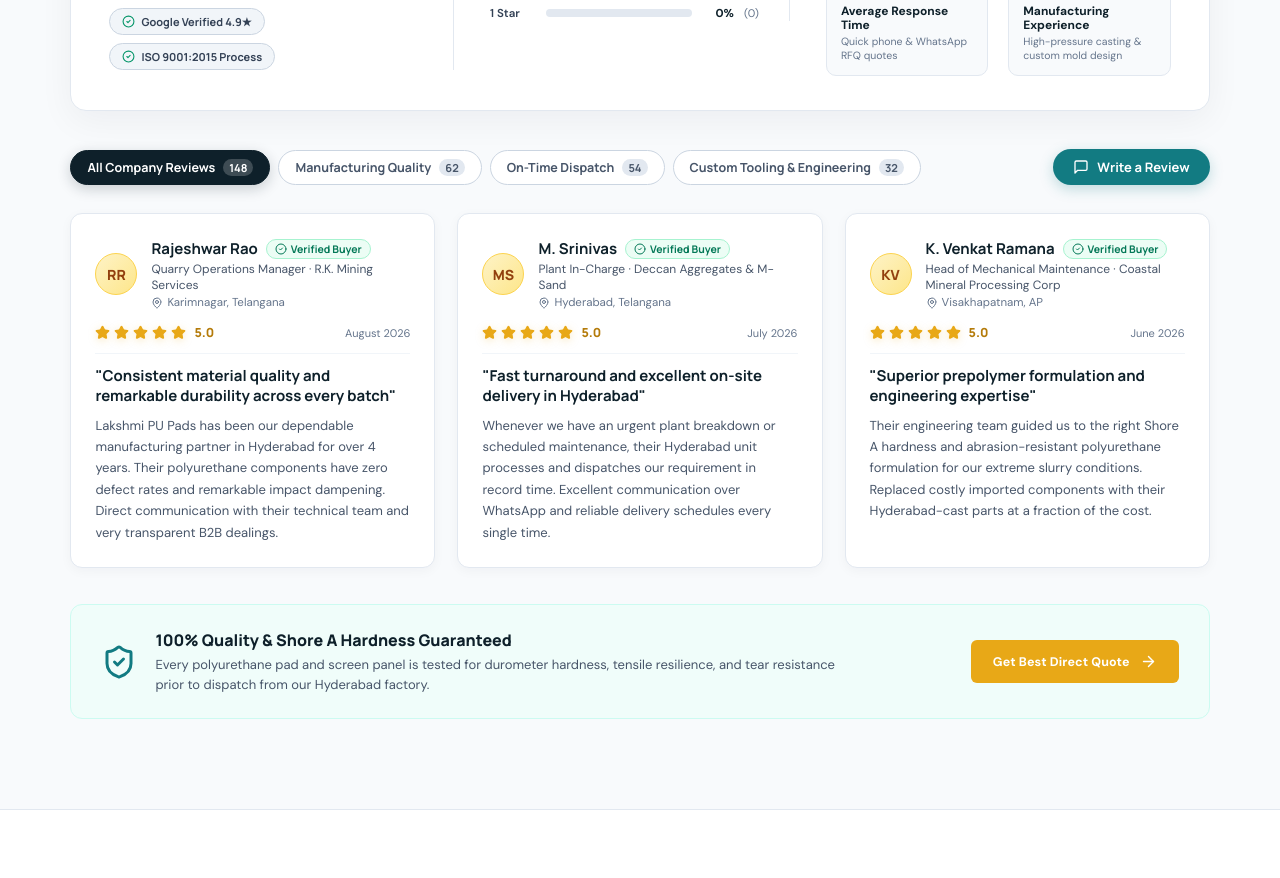
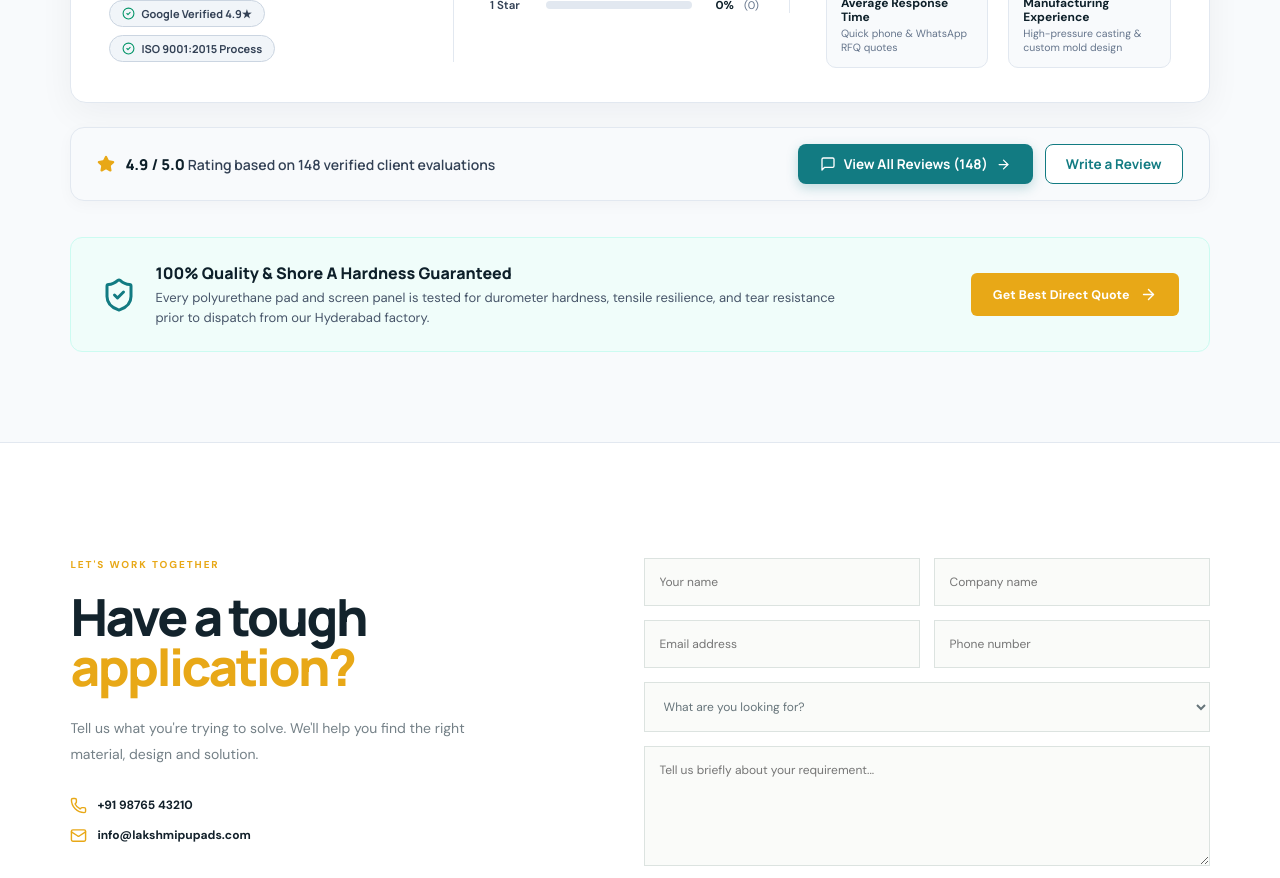
Before and after one commit to bharath7981/Company_website, a React (Vite) app: page / in a window 1280 px wide. Shown: the part 3200-4078 px from the top of the page. Built offline with nearby package versions, Linux system fonts and the light colour scheme.

Commit message:
feat: show ratings only on main UI with View All Reviews modal

```diff
--- a/src/main.jsx
+++ b/src/main.jsx
@@ -383,27 +383,14 @@
 ];
 
 function CompanyRatings({ onSelectContact, onOpenReviewModal }) {
-  const [activeFilter, setActiveFilter] = useState("All");
-
-  const categories = [
-    { label: "All Company Reviews", count: 148, value: "All" },
-    { label: "Manufacturing Quality", count: 62, value: "Quality" },
-    { label: "On-Time Dispatch", count: 54, value: "Delivery" },
-    { label: "Custom Tooling & Engineering", count: 32, value: "Tooling" }
-  ];
-
-  const filteredReviews = activeFilter === "All"
-    ? companyReviews
-    : companyReviews.filter(r => r.aspect === activeFilter);
-
-  const visibleReviews = filteredReviews.slice(0, 3);
+  const [allReviewsOpen, setAllReviewsOpen] = useState(false);
 
   return (
     <section id="ratings" className="company-ratings-section">
-      <div className="section-head compact" style={{ marginBottom: "40px" }}>
+      <div className="section-head compact" style={{ marginBottom: "32px" }}>
         <div>
           <div className="eyebrow">
-            <span></span> VERIFIED COMPANY RATINGS & REVIEWS
+            <span></span> VERIFIED COMPANY RATINGS
           </div>
           <h2>
             Trusted by Heavy Industry<br />
@@ -411,7 +398,7 @@
           </h2>
         </div>
         <p>
-          Read verified client reviews on our manufacturing standards, custom polyurethane casting quality, dispatch speed, and B2B support.
+          Quality, durability, and dispatch benchmarks verified across 148+ industrial clients, quarries, and engineering plants.
         </p>
       </div>
 
@@ -503,9 +490,103 @@
         </div>
       </div>
 
-      {/* Filter Chips & Action Bar */}
-      <div className="ratings-filter-bar">
-        <div className="ratings-filter-tabs">
+      {/* Ratings Action Bar (Short & Sweet on Main UI) */}
+      <div className="ratings-summary-action-bar">
+        <div className="ratings-summary-text">
+          <Star size={18} fill="#E8A817" color="#E8A817" />
+          <span><strong>4.9 / 5.0</strong> Rating based on 148 verified client evaluations</span>
+        </div>
+        <div className="ratings-action-btns">
+          <button
+            type="button"
+            className="view-all-reviews-btn"
+            onClick={() => setAllReviewsOpen(true)}
+          >
+            <MessageSquare size={16} /> View All Reviews (148) <ArrowRight size={15} />
+          </button>
+          <button
+            type="button"
+            className="write-review-outline-btn"
+            onClick={onOpenReviewModal}
+          >
+            Write a Review
+          </button>
+        </div>
+      </div>
+
+      {/* Bottom Guarantee Banner */}
+      <div className="ratings-guarantee-banner">
+        <div className="guarantee-left">
+          <ShieldCheck size={36} className="guarantee-icon" />
+          <div>
+            <h4>100% Quality & Shore A Hardness Guaranteed</h4>
+            <p>Every polyurethane pad and screen panel is tested for durometer hardness, tensile resilience, and tear resistance prior to dispatch from our Hyderabad factory.</p>
+          </div>
+        </div>
+        <div className="guarantee-actions">
+          <button
+            type="button"
+            className="primary-btn"
+            onClick={() => onSelectContact(null)}
+          >
+            Get Best Direct Quote <ArrowRight size={17} />
+          </button>
+        </div>
+      </div>
+
+      {/* View All Reviews Modal */}
+      <AllReviewsModal
+        isOpen={allReviewsOpen}
+        onClose={() => setAllReviewsOpen(false)}
+        onOpenWriteReview={() => {
+          setAllReviewsOpen(false);
+          onOpenReviewModal();
+        }}
+      />
+    </section>
+  );
+}
+
+function AllReviewsModal({ isOpen, onClose, onOpenWriteReview }) {
+  const [activeFilter, setActiveFilter] = useState("All");
+
+  if (!isOpen) return null;
+
+  const categories = [
+    { label: "All Company Reviews", count: 148, value: "All" },
+    { label: "Manufacturing Quality", count: 62, value: "Quality" },
+    { label: "On-Time Dispatch", count: 54, value: "Delivery" },
+    { label: "Custom Tooling & Engineering", count: 32, value: "Tooling" }
+  ];
+
+  const filteredReviews = activeFilter === "All"
+    ? companyReviews
+    : companyReviews.filter(r => r.aspect === activeFilter);
+
+  return (
+    <div className="modal-backdrop" onClick={onClose}>
+      <div className="modal all-reviews-modal" onClick={e => e.stopPropagation()}>
+        <button className="modal-close" onClick={onClose} aria-label="Close modal">
+          <X size={18} />
+        </button>
+
+        <div className="all-reviews-header">
+          <div className="all-reviews-title-col">
+            <div className="eyebrow" style={{ marginBottom: "6px" }}>CLIENT TESTIMONIALS & FEEDBACK</div>
+            <h2>Verified Company Reviews (148)</h2>
+            <p>Read authentic experiences and feedback from industrial buyers, plant managers, and quarry operators.</p>
+          </div>
+          <button
+            type="button"
+            className="write-review-btn"
+            onClick={onOpenWriteReview}
+          >
+            <MessageSquare size={15} /> Write a Review
+          </button>
+        </div>
+
+        {/* Filter Tabs */}
+        <div className="all-reviews-filter-row">
           {categories.map(cat => (
             <button
               key={cat.value}
@@ -519,21 +600,10 @@
           ))}
         </div>
 
-        <div className="ratings-actions-group">
-          <button
-            type="button"
-            className="write-review-btn"
-            onClick={onOpenReviewModal}
-          >
-            <MessageSquare size={16} /> Write a Review
-          </button>
-        </div>
-      </div>
-
-      {/* Review Cards Grid - Single Row */}
-      <div className="reviews-cards-grid">
-        {visibleReviews.map(r => (
-          <article className="review-card" key={r.id}>
+        {/* Reviews List */}
+        <div className="all-reviews-list">
+          {filteredReviews.map(r => (
+            <article className="all-reviews-item" key={r.id}>
               <div className="review-card-header">
                 <div className="reviewer-avatar">
                   {r.author.split(" ").map(n => n[0]).join("").slice(0, 2)}
@@ -573,27 +643,8 @@
             </article>
           ))}
         </div>
-
-      {/* Bottom Guarantee Banner */}
-      <div className="ratings-guarantee-banner">
-        <div className="guarantee-left">
-          <ShieldCheck size={36} className="guarantee-icon" />
-          <div>
-            <h4>100% Quality & Shore A Hardness Guaranteed</h4>
-            <p>Every polyurethane pad and screen panel is tested for durometer hardness, tensile resilience, and tear resistance prior to dispatch from our Hyderabad factory.</p>
-          </div>
-        </div>
-        <div className="guarantee-actions">
-          <button
-            type="button"
-            className="primary-btn"
-            onClick={() => onSelectContact(null)}
-          >
-            Get Best Direct Quote <ArrowRight size={17} />
-          </button>
-        </div>
-      </div>
-    </section>
+      </div>
+    </div>
   );
 }
 
--- a/src/styles.css
+++ b/src/styles.css
@@ -309,42 +309,221 @@
 .pillar-text b{display:block;font-size:12px;color:#0e202a;line-height:1.2;margin-bottom:2px}
 .pillar-text span{display:block;font-size:10.5px;color:#64748b;line-height:1.35}
 
-/* Filter & Action Bar */
-.ratings-filter-bar{display:flex;align-items:center;justify-content:space-between;margin-bottom:28px;gap:16px;flex-wrap:wrap}
-.ratings-filter-tabs{display:flex;gap:8px;flex-wrap:wrap}
-.ratings-tab{background:#ffffff;border:1px solid #cbd5e1;border-radius:24px;padding:8px 16px;font:700 12.5px Manrope;color:#475569;cursor:pointer;transition:.2s;display:inline-flex;align-items:center;gap:8px}
-.ratings-tab:hover{background:#f1f5f9;color:#0e202a;border-color:#94a3b8}
-.ratings-tab.active{background:#0e202a;color:#ffffff;border-color:#0e202a;box-shadow:0 4px 14px rgba(14,32,42,.2)}
-.ratings-tab-badge{background:#e2e8f0;color:#475569;padding:1px 6px;border-radius:10px;font-size:11px}
-.ratings-tab.active .ratings-tab-badge{background:rgba(255,255,255,.2);color:#ffffff}
+/* Ratings Action Bar (Short & Sweet) */
+.ratings-summary-action-bar{
+  display: flex;
+  align-items: center;
+  justify-content: space-between;
+  background: #f8fafc;
+  border: 1.5px solid #e2e8f0;
+  border-radius: 14px;
+  padding: 16px 26px;
+  margin-top: -14px;
+  margin-bottom: 30px;
+  gap: 16px;
+  flex-wrap: wrap;
+  box-shadow: 0 4px 16px rgba(15,23,42,.03);
+}
 
-.write-review-btn{background:#127b82;color:#fff;border:none;border-radius:24px;padding:9px 20px;font:700 13px Manrope;display:inline-flex;align-items:center;gap:8px;cursor:pointer;transition:.2s;box-shadow:0 4px 14px rgba(18,123,130,.25)}
-.write-review-btn:hover{background:#0e6066;transform:translateY(-2px);box-shadow:0 6px 18px rgba(18,123,130,.35)}
+.ratings-summary-text{
+  display: flex;
+  align-items: center;
+  gap: 10px;
+  font: 600 14px Manrope;
+  color: #334155;
+}
 
-/* Reviews Grid */
-.reviews-cards-grid{display:grid;grid-template-columns:repeat(3,1fr);gap:22px}
-@media(max-width:1100px){.reviews-cards-grid{grid-template-columns:repeat(2,1fr)}}
-@media(max-width:680px){.reviews-cards-grid{grid-template-columns:1fr}}
+.ratings-summary-text strong{
+  color: #0e202a;
+  font-weight: 800;
+  font-size: 15px;
+}
 
-.review-card{background:#ffffff;border:1px solid #e2e8f0;border-radius:12px;padding:24px;display:flex;flex-direction:column;transition:.25s ease;box-shadow:0 3px 12px rgba(15,23,42,.04)}
-.review-card:hover{background:#ffffff;border-color:#cbd5e1;transform:translateY(-4px);box-shadow:0 12px 28px rgba(15,23,42,.09)}
+.ratings-action-btns{
+  display: flex;
+  align-items: center;
+  gap: 12px;
+  flex-wrap: wrap;
+}
 
-.review-card-header{display:flex;gap:14px;align-items:center;margin-bottom:14px}
-.reviewer-avatar{width:42px;height:42px;border-radius:50%;background:linear-gradient(135deg,#fef3c7,#fde68a);border:1px solid #fcd34d;color:#92400e;font:800 14px Manrope;display:grid;place-items:center;flex-shrink:0}
+.view-all-reviews-btn{
+  background: #127b82;
+  color: #ffffff;
+  border: none;
+  border-radius: 8px;
+  padding: 11px 22px;
+  font: 700 13.5px Manrope;
+  display: inline-flex;
+  align-items: center;
+  gap: 8px;
+  cursor: pointer;
+  box-shadow: 0 4px 12px rgba(18,123,130,.25);
+  transition: .2s ease;
+}
+
+.view-all-reviews-btn:hover{
+  background: #0d6268;
+  transform: translateY(-2px);
+  box-shadow: 0 6px 18px rgba(18,123,130,.35);
+}
+
+.write-review-outline-btn{
+  background: #ffffff;
+  color: #127b82;
+  border: 1.5px solid #127b82;
+  border-radius: 8px;
+  padding: 10px 20px;
+  font: 700 13.5px Manrope;
+  display: inline-flex;
+  align-items: center;
+  gap: 8px;
+  cursor: pointer;
+  transition: .2s ease;
+}
+
+.write-review-outline-btn:hover{
+  background: #f0fdfa;
+  transform: translateY(-2px);
+}
+
+/* ── All Reviews Modal ── */
+.modal.all-reviews-modal{
+  width: min(880px, 95vw) !important;
+  max-width: 880px !important;
+  max-height: min(90vh, 840px);
+  overflow-y: auto;
+  border-radius: 16px;
+  padding: 32px 36px;
+  background: #ffffff;
+  position: relative;
+  box-shadow: 0 25px 70px rgba(0,0,0,.35);
+  scrollbar-width: thin;
+}
+
+.all-reviews-header{
+  display: flex;
+  align-items: flex-start;
+  justify-content: space-between;
+  gap: 20px;
+  margin-bottom: 20px;
+  border-bottom: 1px solid #f1f5f9;
+  padding-bottom: 18px;
+  padding-right: 48px;
+  flex-wrap: wrap;
+}
+
+.all-reviews-title-col{
+  flex: 1;
+}
+
+.all-reviews-title-col h2{
+  font: 800 24px/1.2 Manrope !important;
+  color: #0e202a !important;
+  margin: 0 0 6px !important;
+  letter-spacing: -0.02em !important;
+}
+
+.all-reviews-title-col p{
+  font-size: 13px;
+  color: #64748b;
+  margin: 0;
+  line-height: 1.5;
+}
+
+.all-reviews-filter-row{
+  display: flex;
+  gap: 8px;
+  flex-wrap: wrap;
+  margin-bottom: 22px;
+}
+
+.ratings-tab{
+  background: #ffffff;
+  border: 1px solid #cbd5e1;
+  border-radius: 24px;
+  padding: 7px 15px;
+  font: 700 12px Manrope;
+  color: #475569;
+  cursor: pointer;
+  transition: .2s;
+  display: inline-flex;
+  align-items: center;
+  gap: 7px;
+}
+
+.ratings-tab:hover{
+  background: #f1f5f9;
+  color: #0e202a;
+  border-color: #94a3b8;
+}
+
+.ratings-tab.active{
+  background: #0e202a;
+  color: #ffffff;
+  border-color: #0e202a;
+  box-shadow: 0 4px 14px rgba(14,32,42,.2);
+}
+
+.ratings-tab-badge{
+  background: #e2e8f0;
+  color: #475569;
+  padding: 1px 6px;
+  border-radius: 10px;
+  font-size: 10.5px;
+}
+
+.ratings-tab.active .ratings-tab-badge{
+  background: rgba(255,255,255,.2);
+  color: #ffffff;
+}
+
+.all-reviews-list{
+  display: grid;
+  grid-template-columns: repeat(2, 1fr);
+  gap: 16px;
+  max-height: 500px;
+  overflow-y: auto;
+  padding-right: 6px;
+}
+
+@media(max-width: 760px){
+  .all-reviews-list{
+    grid-template-columns: 1fr;
+  }
+}
+
+.all-reviews-item{
+  background: #ffffff;
+  border: 1px solid #e2e8f0;
+  border-radius: 12px;
+  padding: 20px 22px;
+  display: flex;
+  flex-direction: column;
+  box-shadow: 0 2px 8px rgba(15,23,42,.03);
+  transition: .2s;
+}
+
+.all-reviews-item:hover{
+  border-color: #cbd5e1;
+  box-shadow: 0 6px 18px rgba(15,23,42,.06);
+}
+
+.review-card-header{display:flex;gap:14px;align-items:center;margin-bottom:12px}
+.reviewer-avatar{width:40px;height:40px;border-radius:50%;background:linear-gradient(135deg,#fef3c7,#fde68a);border:1px solid #fcd34d;color:#92400e;font:800 13.5px Manrope;display:grid;place-items:center;flex-shrink:0}
 .reviewer-info{display:flex;flex-direction:column}
 .reviewer-name-row{display:flex;align-items:center;gap:8px;flex-wrap:wrap}
-.reviewer-name{font:700 15px Manrope;color:#0e202a;margin:0}
+.reviewer-name{font:700 14.5px Manrope;color:#0e202a;margin:0}
 .verified-buyer-pill{display:inline-flex;align-items:center;gap:4px;background:#ecfdf5;color:#047857;font:700 10.5px Manrope;padding:2px 8px;border-radius:10px;border:1px solid #a7f3d0}
 .reviewer-role{font-size:12px;color:#475569;margin-top:2px}
 .reviewer-loc{font-size:11.5px;color:#64748b;display:flex;align-items:center;gap:4px;margin-top:2px}
 
-.review-card-meta{display:flex;align-items:center;justify-content:space-between;padding-bottom:12px;border-bottom:1px solid #f1f5f9;margin-bottom:12px}
+.review-card-meta{display:flex;align-items:center;justify-content:space-between;padding-bottom:10px;border-bottom:1px solid #f1f5f9;margin-bottom:10px}
 .review-stars-row{display:flex;align-items:center;gap:4px}
 .review-rating-num{font:800 12.5px Manrope;color:#b47b0a;margin-left:4px}
 .review-date{font-size:11px;color:#64748b}
 
-.review-headline{font:700 15px/1.35 Manrope;color:#0e202a;margin:0 0 8px}
-.review-comment{font-size:13px;color:#475569;line-height:1.65;margin:0}
+.review-headline{font:700 14.5px/1.35 Manrope;color:#0e202a;margin:0 0 6px}
+.review-comment{font-size:13px;color:#475569;line-height:1.6;margin:0}
 
 /* Guarantee Banner */
 .ratings-guarantee-banner{margin-top:36px;background:#f0fdfa;border:1.5px solid #ccfbf1;border-radius:12px;padding:24px 30px;display:flex;align-items:center;justify-content:space-between;gap:24px}
@@ -844,6 +1023,11 @@
   .scorecard-right{grid-template-columns:1fr 1fr;gap:10px}
   .ratings-filter-tabs{flex-wrap:nowrap;overflow-x:auto;padding-bottom:8px;width:100%}
   .ratings-tab{white-space:nowrap;flex-shrink:0}
+  .ratings-summary-action-bar{flex-direction:column;align-items:flex-start;padding:16px 18px;gap:14px}
+  .ratings-action-btns{width:100%;flex-direction:column}
+  .view-all-reviews-btn,.write-review-outline-btn{width:100%;justify-content:center}
+  .all-reviews-modal{padding:22px 16px;width:95vw}
+  .all-reviews-header{flex-direction:column;gap:12px}
   .ratings-guarantee-banner{flex-direction:column;align-items:flex-start;padding:20px 18px}
   .ratings-guarantee-banner .primary-btn{width:100%;justify-content:center}
 
```
Lines whose indentation alone changed are shown as unchanged.
